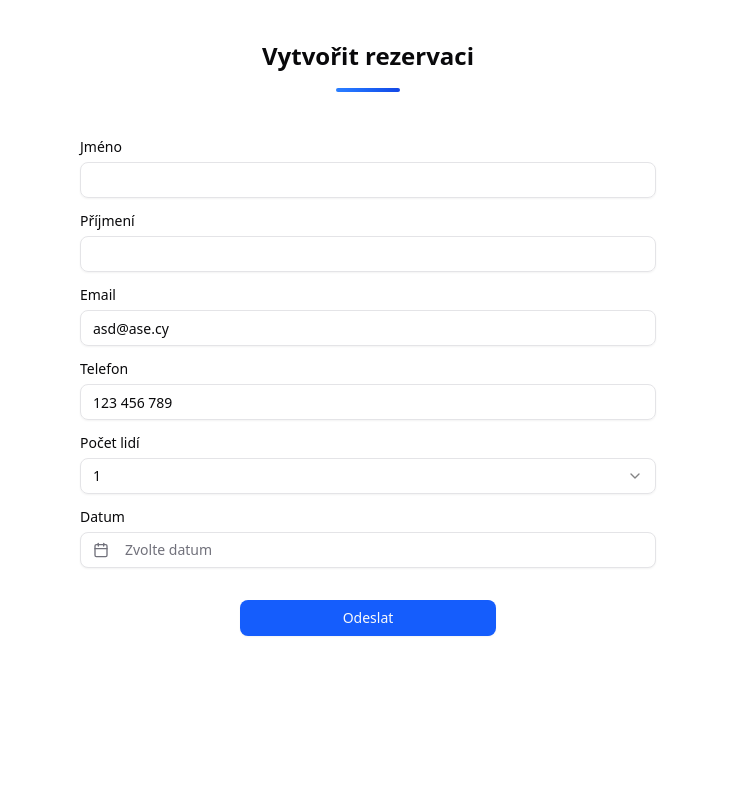
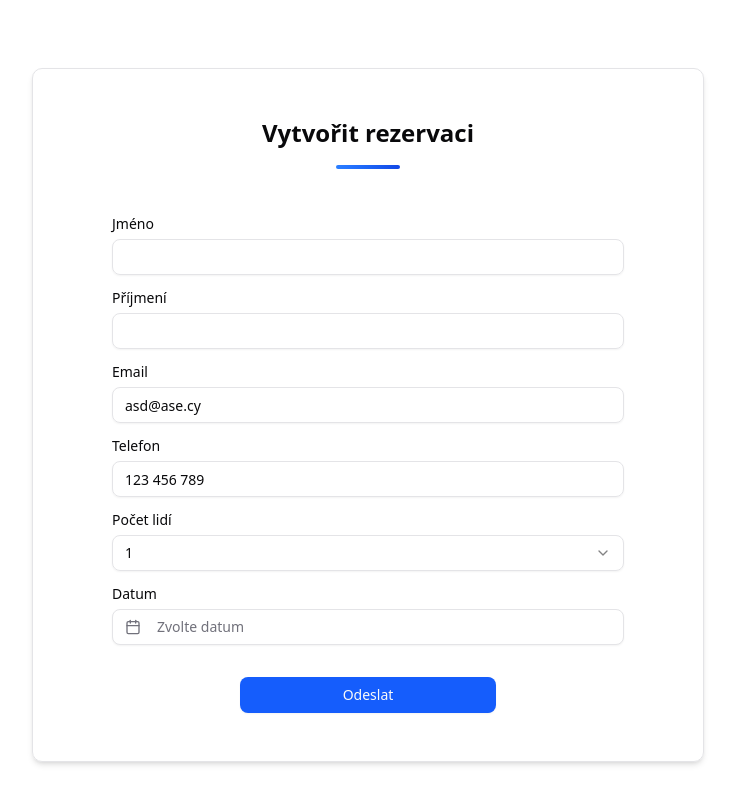
Before and after one commit to david-stafa/ski-reservation, a Next.js app: page /reservation in a window 1280 px wide. Shown: the whole page, without its empty margins (272-1007 px from the left). Built offline with nearby package versions, Linux system fonts and the light colour scheme; no server answers.

Commit message:
feat: update form layout and styling for reservation pages

```diff
--- a/src/app/components/Form/Form.tsx
+++ b/src/app/components/Form/Form.tsx
@@ -114,7 +114,7 @@ const Form = ({
 
   return (
     <>
-      <form onSubmit={handleSubmit(onSubmitForm)} className="max-w-xl mx-auto flex flex-col">
+      <form onSubmit={handleSubmit(onSubmitForm)} className="max-w-lg mx-auto flex flex-col">
         <InputWithLabel
           name="firstName"
           label="Jméno"
--- a/src/app/reservation/find/page.tsx
+++ b/src/app/reservation/find/page.tsx
@@ -1,6 +1,7 @@
 "use client";
 
 import { findReservationByEmailAndLastName } from "@/app/_actions/reservation/reservationActions";
+import Container from "@/components/container";
 import HeadingUnderline from "@/components/headingUnderline";
 import { Button } from "@/components/ui/button";
 import { Input } from "@/components/ui/input";
@@ -23,7 +24,11 @@ const FindReservation = () => {
 
   const disabledState = {
     disabled: isLoading || success.length > 0,
-    message: isLoading ? "Hledám..." : success ? "Rezervace byla nalezena" : "Hledat",
+    message: isLoading
+      ? "Hledám..."
+      : success
+        ? "Rezervace byla nalezena"
+        : "Hledat",
   };
 
   const handleSubmit = async (e: React.FormEvent) => {
@@ -61,15 +66,22 @@ const FindReservation = () => {
   };
 
   return (
-    <form className="max-w-xl mx-auto mt-10" onSubmit={handleSubmit}>
+    <Container className="max-w-2xl md:mt-12 md:p-8 border-zinc-200 border rounded-lg md:shadow-md">
+      <form className="max-w-lg mx-auto" onSubmit={handleSubmit}>
         <h1 className="text-2xl font-bold mb-4 text-center">Najít rezervaci</h1>
         <HeadingUnderline />
 
         {error && <p className="text-red-500 text-sm mb-1">{error}</p>}
-      {success.length > 0 && <p className="text-green-500 text-sm mb-1">{success}</p>}
+        {success.length > 0 && (
+          <p className="text-green-500 text-sm mb-1">{success}</p>
+        )}
 
         <Label htmlFor="email">Email</Label>
-      <Input placeholder="Zadejte email" ref={emailRef} className="mb-4 mt-1" />
+        <Input
+          placeholder="Zadejte email"
+          ref={emailRef}
+          className="mb-4 mt-1"
+        />
 
         <Label htmlFor="lastName">Příjmení</Label>
         <Input
@@ -78,10 +90,17 @@ const FindReservation = () => {
           className="mb-4 mt-1"
         />
 
-      <Button variant="default" disabled={disabledState.disabled} type="submit" color={success.length > 0 ? "green" : "black"}>
+        <Button
+          variant="default"
+          disabled={disabledState.disabled}
+          type="submit"
+          color={success.length > 0 ? "green" : "black"}
+          className="px-8"
+        >
           {disabledState.message}
         </Button>
       </form>
+    </Container>
   );
 };
 
--- a/src/app/reservation/page.tsx
+++ b/src/app/reservation/page.tsx
@@ -4,7 +4,7 @@ import HeadingUnderline from "@/components/headingUnderline";
 
 export default function ReservationPage() {
   return (
-    <Container>
+    <Container className="max-w-2xl md:mt-12 md:p-12 border-zinc-200 border rounded-lg md:shadow-md">
       <h1 className="text-2xl font-bold text-center mb-4">Vytvořit rezervaci</h1>
       <HeadingUnderline />
       <Form />
```
Lines whose indentation alone changed are shown as unchanged.
